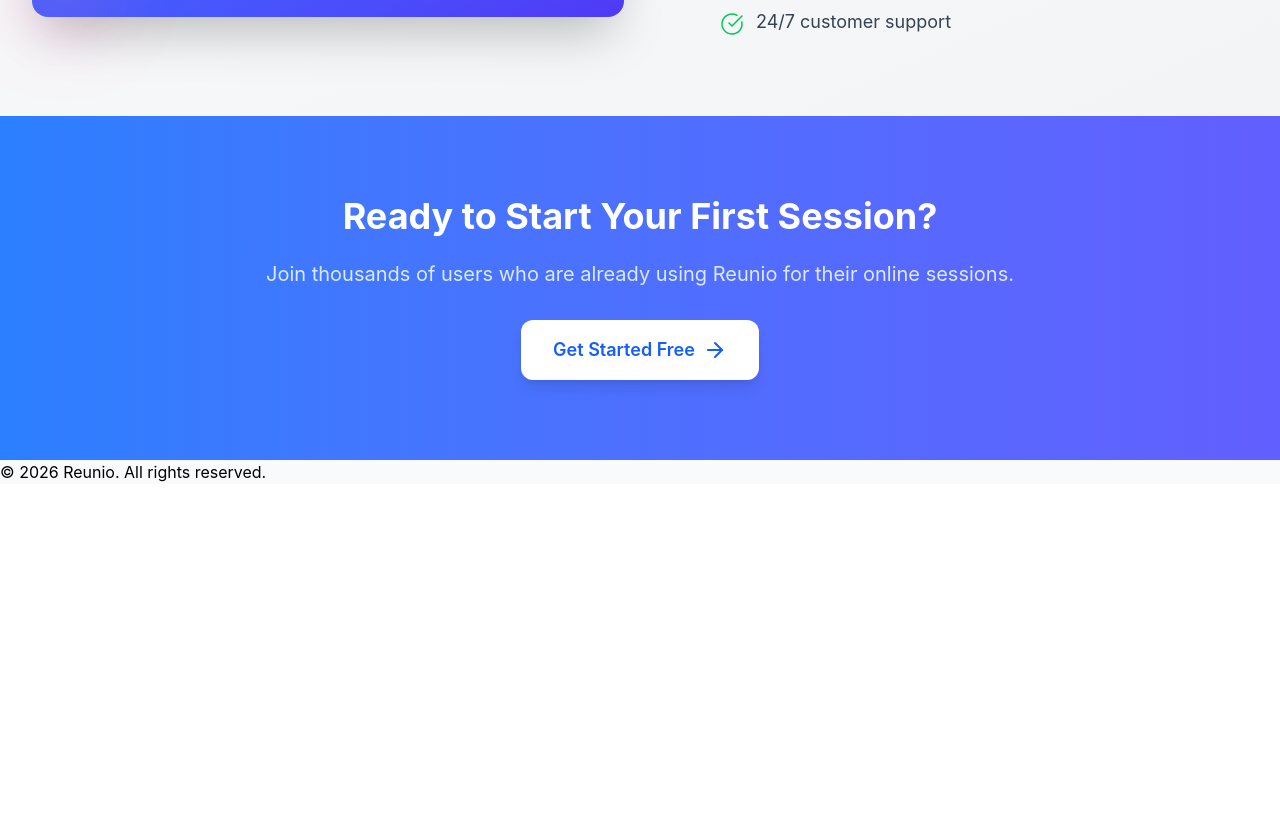
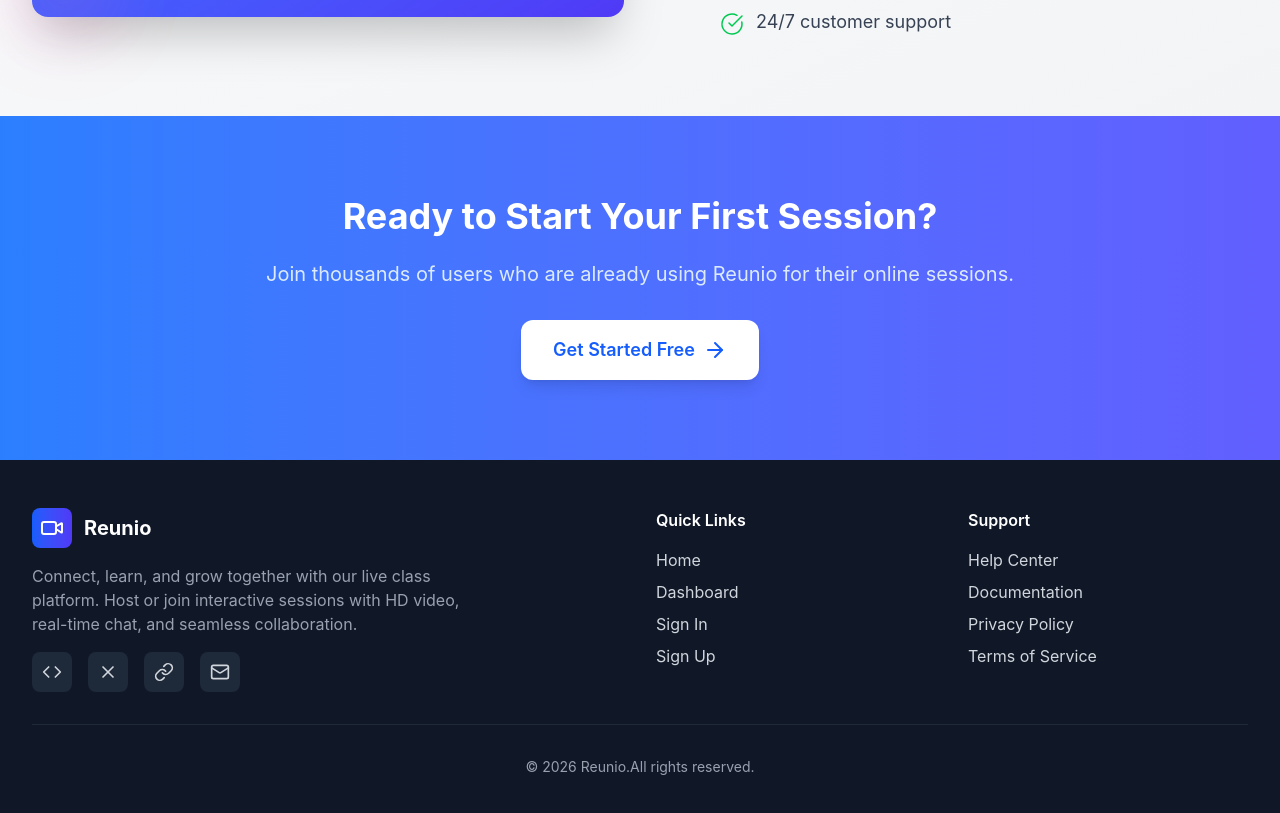
Before and after one commit to gouravez/Reunio, a React app in the folder frontend/: page / in a window 1280 px wide. Shown: the part 1779-2592 px from the top of the page. Before the commit the page ends 2263 px from the top, so only its background shows below. Built offline with nearby package versions, Linux system fonts and the light colour scheme; no server answers; the HTML template or start-up script is replaced by a standard one.

Commit message:
Footer Design

```diff
--- a/frontend/src/components/Footer.jsx
+++ b/frontend/src/components/Footer.jsx
@@ -1,10 +1,117 @@
-import React from "react";
+import { Code, Link as LinkIcon, Mail, Video, X } from "lucide-react";
+import { APP_CONFIG } from "../utils/constants";
+import { Link } from "react-router-dom";
 
 const Footer = () => {
+  const currentYear = new Date().getFullYear();
   return (
     <div>
-      <footer>
-        <p>&copy; 2026 Reunio. All rights reserved.</p>
+      <footer className="bg-gray-900 text-gray-300">
+        <div className="max-w-7xl mx-auto px-4 sm:px-6 lg:px-8 py-12">
+          <div className="grid grid-cols-1 md:grid-cols-4 gap-8">
+            <div className="col-span-1 md:col-span-2">
+              <div className="flex items-center space-x-3 mb-4">
+                <div className="w-10 h-10 bg-linear-to-r from-blue-600 to-indigo-600 rounded-lg flex items-center justify-center">
+                  <Video className="w-6 h-6 text-white" />
+                </div>
+
+                <h3 className="text-xl font-bold text-white">
+                  {APP_CONFIG.APP_NAME}
+                </h3>
+              </div>
+
+              <p className="text-gray-400 mb-4 max-w-md">
+                {APP_CONFIG.APP_DESCRIPTION}
+              </p>
+
+              <div className="space-x-4 flex">
+                <a
+                  href={APP_CONFIG.SOCIAL_LINKS.GITHUB}
+                  target="_blank"
+                  rel="noopener noreferrer"
+                  className="w-10 h-10 bg-gray-800 rounded-lg flex items-center justify-center hover:bg-blue-600 transition-colors"
+                  aria-label="GitHub"
+                >
+                  <Code className="w-5 h-5" />
+                </a>
+
+                <a
+                  href={APP_CONFIG.SOCIAL_LINKS.TWITTER}
+                  target="_blank"
+                  rel="noopener noreferrer"
+                  className="w-10 h-10 bg-gray-800 rounded-lg flex items-center justify-center hover:bg-blue-600 transition-colors"
+                  aria-label="Twitter"
+                >
+                  <X className="w-5 h-5" />
+                </a>
+
+                <a
+                  href={APP_CONFIG.SOCIAL_LINKS.LINKEDIN}
+                  target="_blank"
+                  rel="noopener noreferrer"
+                  className="w-10 h-10 bg-gray-800 rounded-lg flex items-center justify-center hover:bg-blue-600 transition-colors"
+                  aria-label="Linkedin"
+                >
+                  <LinkIcon className="w-5 h-5" />
+                </a>
+
+                <a
+                  href={APP_CONFIG.SOCIAL_LINKS.EMAIL}
+                  target="_blank"
+                  rel="noopener noreferrer"
+                  className="w-10 h-10 bg-gray-800 rounded-lg flex items-center justify-center hover:bg-blue-600 transition-colors"
+                  aria-label="Twitter"
+                >
+                  <Mail className="w-5 h-5" />
+                </a>
+              </div>
+            </div>
+
+            <div>
+              <h4 className="text-white font-semibold mb-4">Quick Links</h4>
+              <ul className="space-y-2">
+                {APP_CONFIG.FOOTER_LINKS.QUICK_LINKS.map((link, index) => (
+                  <li key={index}>
+                    {link.isExternal ? (
+                      <a className="hover:to-blue-400" href={link.route}>
+                        {link.label}
+                      </a>
+                    ) : (
+                      <Link to={link.route} className="hover:to-blue-400">
+                        {link.label}
+                      </Link>
+                    )}
+                  </li>
+                ))}
+              </ul>
+            </div>
+
+            <div>
+              <h4 className="text-white font-semibold mb-4">Support</h4>
+              <ul className="space-y-2">
+                {APP_CONFIG.FOOTER_LINKS.SUPPORT_LINKS.map((link, index) => (
+                  <li key={index}>
+                    <a
+                      href={link.url}
+                      className="hover:text-blue-400 transition-colors"
+                      target={link.isExternal ? "_blank" : undefined}
+                      rel={link.isExternal ? "noopener noreferrer" : undefined}
+                    >
+                      {link.label}
+                    </a>
+                  </li>
+                ))}
+              </ul>
+            </div>
+          </div>
+
+          <div className="border-t border-gray-800 mt-8 pt-8 text-center text-sm text-gray-400">
+            <p>
+              &copy; {currentYear} {APP_CONFIG.APP_NAME}.
+              {APP_CONFIG.COPYRIGHT_TEXT}
+            </p>
+          </div>
+        </div>
       </footer>
     </div>
   );
```
